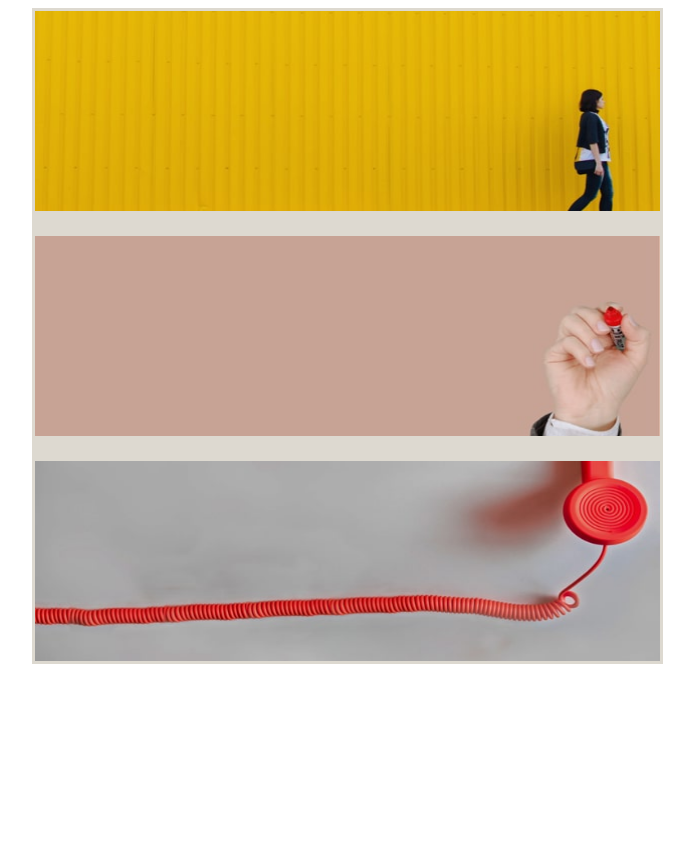
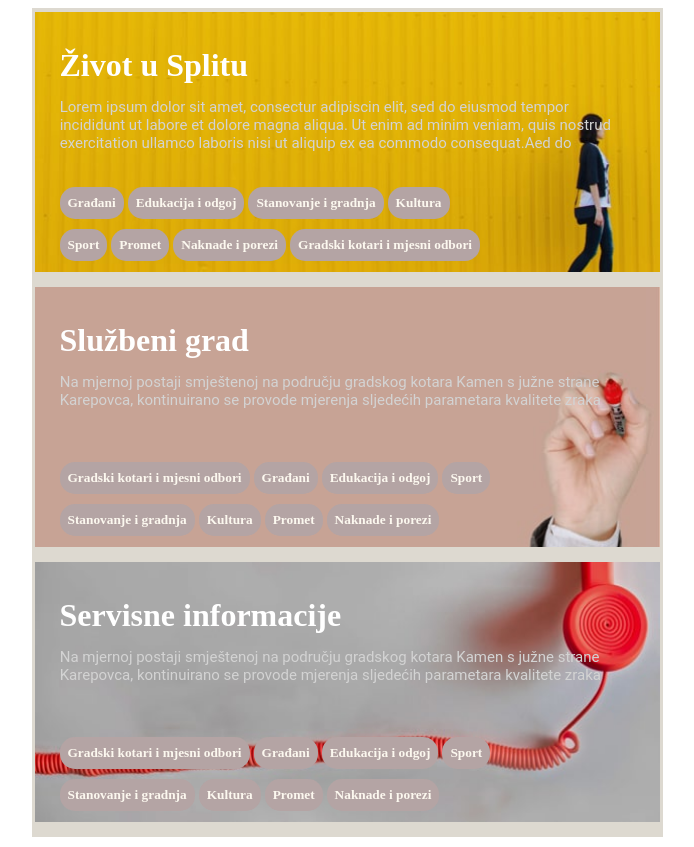
Before and after one commit to rokoruzic/Internship-2-Ui-Dev, a plain HTML site: page Index.html in a window 1280 px wide. Shown: the whole page, without its empty margins (293-987 px from the left). Before the commit the page ends 800 px from the top, so only its background shows below. Drawn offline with Linux system fonts and the light colour scheme.

Commit message:
completed homework

```diff
--- a/Index.css
+++ /dev/null
@@ -1,54 +0,0 @@
-form
-{
-    display:block;
-      width:625px;
-      margin-left: auto;
-      margin-top:none;
-    margin-right: auto;
-      background-color :#DDD9D0;
-      border:solid #DDD9D0;
-
-}
-.container
- {
-    padding-block-start: none;
-
-     margin-top:-15px;
-    width: 625px;
-     height: 200px;
-    margin-left: auto;
-    margin-right: auto;
-    background:url("žuta.jpg");
-
-    background-size: 100% 100%;
-
-
- }
- .container2
- {
-     margin-top:25px;
-    width: 625px;
-     height: 200px;
-    margin-left: auto;
-    margin-right: auto;
-    background:url("roza.jpg");
-
-    background-size: 100% 100%;
-
-
-
-
-
- }
- .container3
- {
-    margin-top:25px;
-    width: 625px;
-     height: 200px;
-    margin-left: auto;
-    margin-right: auto;
-    background:url("telefon.jpg");
-
-    background-size: 100% 100%;
-
- }
--- a/Index.html
+++ b/Index.html
@@ -1,99 +1,183 @@
 <!DOCTYPE html>
 <html lang="en">
+
 <head>
     <meta charset="UTF-8">
     <meta name="viewport" content="width=device-width, initial-scale=1.0">
     <meta http-equiv="X-UA-Compatible" content="ie=edge">
-    <title>Document</title>
+    <title>Column</title>
     <style>
+        form {
+            display: block;
+            width: 625px;
+            height: 823px;
+            margin-left: auto;
+            margin-top: none;
+            margin-right: auto;
+            background-color: #DDD9D0;
+            border: solid #DDD9D0;
+        }
 
-    form
-    {
-        display:block;
-          width:625px;
-          margin-left: auto;
-          margin-top:none;
-        margin-right: auto;
-          background-color :#DDD9D0;
-          border:solid #DDD9D0;
+        .container {
 
-    }
-    .container
-     {
-
-         margin-top:none;
             width: 625px;
-         height: 200px;
+            height: 260px;
             margin-left: auto;
             margin-right: auto;
-        background:url("žuta.jpg");
+            background: url("žuta.jpg");
+            margin-top: -20px;
+            background-size: 100% 100%;
+        }
 
-        background-size: 100% 100%;
-
-
-     }
-     .container2
-     {
-         margin-top:25px;
+        .container2 {
+            margin-top: 25px;
             width: 625px;
-         height: 200px;
+            height: 260px;
             margin-left: auto;
             margin-right: auto;
-        background:url("roza.jpg");
+            background: url("roza.jpg");
+            margin-bottom: 0px;
+            background-size: 100% 100%;
+        }
 
-        background-size: 100% 100%;
-
-
-
-
-
-     }
-     .container3
-     {
-        margin-top:25px;
+        .container3 {
+            margin-top: 25px;
             width: 625px;
-         height: 200px;
+            height: 260px;
             margin-left: auto;
             margin-right: auto;
-        background:url("telefon.jpg");
-
+            background: url("telefon.jpg");
             background-size: 100% 100%;
-
         }
 
+        .vertical-align1 {
+            position: relative;
+            width: 625px;
+            height: 250px;
+            top: 35px;
+            left: 25px;
+            -ms-transform: translateY(0%);
+            transform: translateY(0%);
+            margin-bottom: 15px;
+            bottom: 15px;
+        }
 
+        .vertical-align2 {
+            position: absolute;
+            width: 625px;
+            top: 50px;
+            margin-left: auto;
+            margin-right: auto;
+        }
+        h1 {
+            font-family: 'Merriweather', serif;
+            font-weight: 900;
+            color: white;
+        }
+        button {
+            font-family: 'Merriweather', serif;
+            font-weight: 900;
+            color: #FCF8EF;
+            padding-left: 8px;
+            padding-right: 8px;
+            padding-top: 8px;
+            padding-bottom: 8px;
+            border: 0px solid white;
+            border-radius: 15px;
+            background-color: #B4A4A4;
+            margin-top: 10px;
+        }
 
+        .vertical-align3 {
+            position: absolute;
+            width: 625px;
+            top: 80px;
+            margin-left: auto;
+            margin-right: auto;
+        }
 
-
-
-
-
-
-
-
+        .vertical-align4 {
+            position: absolute;
+            top: 42px;
+            bottom: 25px;
+            margin-left: auto;
+            margin-right: auto;
+        }
+        p {
+            font-family: 'Roboto', serif;
+            font-weight: 400;
+            color: lightgray;
+            padding: 0.1px;
+            margin: 0.1px;
+            font-size: 15px;
+        }
     </style>
 </head>
 <body>
     <form>
-
-
         <div class="container">
-
-
-
+            <div class="vertical-align1">
+                <h1>Život u Splitu</h1>
+                <div class="vertical-align2">
+                    <p><span>Lorem ipsum dolor sit amet, consectur adipiscin elit, sed do eiusmod tempor</span></p>
+                    <p><span>incididunt ut labore et dolore magna aliqua. Ut enim ad minim veniam, quis nostrud</span></p>
+                    <p><span>
+                            exercitation ullamco laboris nisi ut aliquip ex ea commodo consequat.Aed do
+                        </span></p>
+                    <div class="vertical-align3">
+                        <button>Građani</button>
+                        <button>Edukacija i odgoj</button>
+                        <button>Stanovanje i gradnja</button>
+                        <button>Kultura</button>
+                        <div class="vertical-align4">
+                            <button>Sport</button>
+                            <button>Promet</button>
+                            <button>Naknade i porezi</button>
+                            <button>Gradski kotari i mjesni odbori</button>
                         </div>
-
-
-
+                    </div>
+                </div>
+            </div>
             <div class="container2">
-
+                <div class="vertical-align1">
+                    <h1>Službeni grad</h1>
+                    <div class="vertical-align2">
+                        <p><span>Na mjernoj postaji smještenoj na području gradskog kotara Kamen s južne strane</span></p>
+                        <p><span>Karepovca, kontinuirano se provode mjerenja sljedećih parametara kvalitete zraka</span></p>
+                        <div class="vertical-align3">
+                            <button>Gradski kotari i mjesni odbori</button>
+                            <button>Građani</button>
+                            <button>Edukacija i odgoj</button>
+                            <button>Sport</button>
+                            <div class="vertical-align4">
+                                <button>Stanovanje i gradnja</button>
+                                <button>Kultura</button>
+                                <button>Promet</button>
+                                <button>Naknade i porezi</button>
                             </div>
-    <div class = "container3">
-
-
                         </div>
-
+                    </div>
+                </div>
+                <div class="container3">
+                    <div class="vertical-align1">
+                        <h1>Servisne informacije</h1>
+                        <div class="vertical-align2">
+                            <p><span>Na mjernoj postaji smještenoj na području gradskog kotara Kamen s južne strane</span></p>
+                            <p><span>Karepovca, kontinuirano se provode mjerenja sljedećih parametara kvalitete zraka</span></p>
+                            <div class="vertical-align3">
+                                <button>Gradski kotari i mjesni odbori</button>
+                                <button>Građani</button>
+                                <button>Edukacija i odgoj</button>
+                                <button>Sport</button>
+                                <div class="vertical-align4">
+                                    <button>Stanovanje i gradnja</button>
+                                    <button>Kultura</button>
+                                    <button>Promet</button>
+                                    <button>Naknade i porezi</button>
+                                </div>
+                            </div>
+                        </div>
+                    </div>
     </form>
-
 </body>
 </html>
```
Lines whose indentation alone changed are shown as unchanged.
